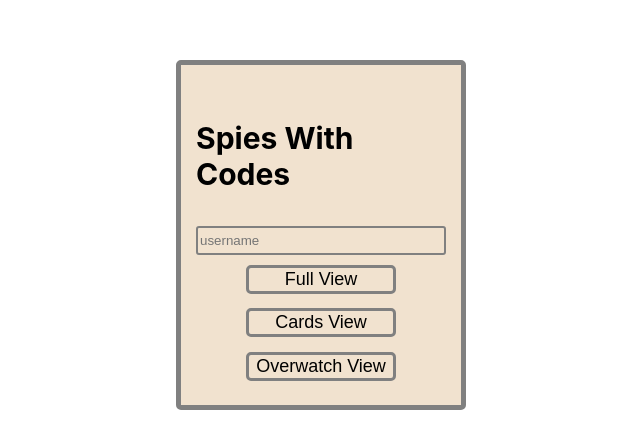
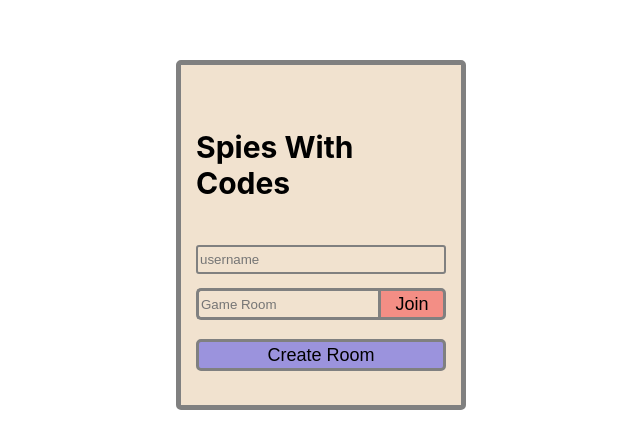
Before and after one commit to spysixteen/fe, a React (Create React App) app: page / in a window 1280 px wide. Shown: the part 180-628 px from the top of the page, without its empty margins (336-976 px from the left). Built offline with nearby package versions, Linux system fonts and the light colour scheme; no server answers.

Commit message:
Adds newroom and joinroom functionality

```diff
--- a/src/App.js
+++ b/src/App.js
@@ -1,5 +1,6 @@
 import React from "react";
 import io from "socket.io-client";
+import { useLocation } from "react-router-dom";
 
 import CardList from "./components/Cards/CardList";
 import LogMe from "./components/Login/LogMe";
@@ -7,6 +8,8 @@ import ControlPanel from "./components/ControlPanel/ControlPanel";
 import UserView from "./components/User/User";
 
 function App() {
+  const location = useLocation();
+  const [gameRoom, setGameRoom] = React.useState(location.pathname.slice(1));
   const [socket, setSocket] = React.useState();
   const [ready, setReady] = React.useState({
     cards: false,
@@ -17,31 +20,29 @@ function App() {
   const [spyCard, setSpyCard] = React.useState([]);
   const [game, setGame] = React.useState(false);
   const [user, setUser] = React.useState(() => {
-    // const username = localStorage.getItem("username");
-    // if (username) return { username, overwatch: false };
-    // else
     return { username: "", overwatch: false };
   });
-  const [logged, setLogged] = React.useState();
   const [view, setView] = React.useState("login");
 
   // Needed for development to test on both phone and computer
   // Computer uses "localhost" while phone uses the computer's name
   // This makes sure we use the proper url no matter which device we use.
-  // const urlBase = window.location.href.replace(/:3000\/.*/, "") + ":2019";
-  const urlBase = "https://devwarr-spiesconnect.herokuapp.com/";
+  const urlBase = window.location.href.replace(/:3000\/.*/, "") + ":2019";
+  // const urlBase = "https://devwarr-spiesconnect.herokuapp.com/";
+  console.log(location);
 
   React.useEffect(() => {
     if (!socket) setSocket(io.connect(urlBase));
     if (socket) {
-      socket.on("loggedin", username => {
-        setUser({ username, overwatch: false });
-        setLogged(true);
+      socket.on("loggedin", ({user, roomID}) => {
+        setUser(user);
+        setGameRoom(roomID);
+        console.log(roomID)
       });
-      socket.on("logagain", logging => {
+      socket.on("logagain", message => {
         setView("login");
-        setLogged(logging);
-        localStorage.clear();
+        setUser({});
+        console.log(message)
       });
       socket.on("newuser", console.log);
       socket.on("serverping", () => socket.emit("clientpong"));
@@ -75,10 +76,8 @@ function App() {
     }
   }, [socket, urlBase]);
 
-  const login = (username, view) => {
-    setView(view);
-    socket.emit("login", username);
-    console.log("time");
+  const login = (userInfo, socketCommand) => {
+    socket.emit(socketCommand, userInfo);
   };
 
   const overwatch = e =>
@@ -126,7 +125,6 @@ function App() {
     <>
       <CardList size="half" cards={cards} clickCard={clickCard} />
       <ControlPanel {...controlPanelProps} />
-      {/* <UserView user={user} /> */}
     </>
   );
   const cardsView = () => (
@@ -134,9 +132,18 @@ function App() {
   );
   const overwatchView = () => <ControlPanel {...controlPanelProps} />;
 
-  const loginView = () => <LogMe onSubmit={login} />;
+  const loginView = () => (
+    <LogMe
+      onSubmit={login}
+      setView={setView}
+      isLogged={user.socketId}
+      gameRoom={gameRoom}
+    />
+  );
 
   const switchView = () => {
+    if (!user.socketId) return loginView();
+
     switch (view) {
       case "cards":
         return cardsView();
@@ -151,7 +158,7 @@ function App() {
     }
   };
 
-  return <div className="App">{logged ? switchView() : loginView()}</div>;
+  return <div className="App">{switchView()}</div>;
 }
 
 export default App;
--- a/src/components/Login/LogMe.js
+++ b/src/components/Login/LogMe.js
@@ -1,23 +1,65 @@
 import React from "react";
 
-import { form, heading, input, button, buttons } from "./styles.module.scss";
+import {
+  form,
+  heading,
+  input,
+  button,
+  buttons,
+  joincontainer,
+  joininput,
+  joinbutton,
+  createbutton
+} from "./styles.module.scss";
 
-const Login = ({ onSubmit }) => {
+const Login = ({ onSubmit, setView, isLogged, gameRoom }) => {
   const [username, setUsername] = React.useState("");
+  const [_gameRoom, setGameRoom] = React.useState(gameRoom);
 
-  return (
-    <form className={form}>
-      <h2 className={heading}>Spies With Codes</h2>
+  const login = () => (
+    <>
       <input
         className={input}
+        value={username}
         placeholder="username"
         onChange={e => setUsername(e.target.value)}
       />
+      <div className={joincontainer}>
+        <input
+          className={joininput}
+          value={_gameRoom}
+          placeholder="Game Room"
+          onChange={e => setGameRoom(e.target.value)}
+        />
+        <button
+          className={[buttons, joinbutton].join(" ")}
+          onClick={e => {
+            e.preventDefault();
+            onSubmit({ username, roomID: _gameRoom }, "joinroom");
+          }}
+        >
+          Join
+        </button>
+      </div>
+      <button
+        className={[button, buttons, createbutton].join(" ")}
+        onClick={e => {
+          e.preventDefault();
+          onSubmit(username, "newroom");
+        }}
+      >
+        Create Room
+      </button>
+    </>
+  );
+
+  const chooseView = () => (
+    <>
       <button
         className={[button, buttons].join(" ")}
         onClick={e => {
           e.preventDefault();
-          onSubmit(username, "full");
+          setView("full");
         }}
       >
         Full View
@@ -26,7 +68,7 @@ const Login = ({ onSubmit }) => {
         className={[button, buttons].join(" ")}
         onClick={e => {
           e.preventDefault();
-          onSubmit(username, "cards");
+          setView("cards");
         }}
       >
         Cards View
@@ -35,11 +77,18 @@ const Login = ({ onSubmit }) => {
         className={[button, buttons].join(" ")}
         onClick={e => {
           e.preventDefault();
-          onSubmit(username, "overwatch");
+          setView("overwatch");
         }}
       >
         Overwatch View
       </button>
+    </>
+  );
+
+  return (
+    <form className={form}>
+      <h2 className={heading}>Spies With Codes</h2>
+      {isLogged ? chooseView() : login()}
     </form>
   );
 };
--- a/src/components/Login/styles.module.scss
+++ b/src/components/Login/styles.module.scss
@@ -35,5 +35,52 @@
 
 .button {
   max-width: 100%;
-  width: 60%;
+  width: 100%;
+  height: 2rem;
 }
+
+.joincontainer {
+  height: 2rem;
+  display: flex;
+  justify-content: center;
+}
+
+.joininput {
+  border: 3px solid gray;
+  border-right: none;
+  border-radius: 5px;
+  border-top-right-radius: 0px;
+  border-bottom-right-radius: 0px;
+  padding: 5px 0 5px 2px;
+  background: transparent;
+
+  &:focus {
+    outline: none;
+  }
+}
+
+.joinbutton {
+  margin: 0;
+  height: 100%;
+  width: 100%;
+  border-top-left-radius: 0px;
+  border-bottom-left-radius: 0px;
+  background-color: rgba($color: $red, $alpha: 0.5);
+
+  &:hover {
+    color: white;
+    font-weight: bold;
+    background-color: rgba($color: $red, $alpha: 1);
+  }
+}
+
+.createbutton {
+  height: 2rem;
+  background-color: rgba($color: $blue, $alpha: 0.5);
+
+  &:hover {
+    color: white;
+    font-weight: bold;
+    background-color: rgba($color: $blue, $alpha: 1);
+  }
+}
```
